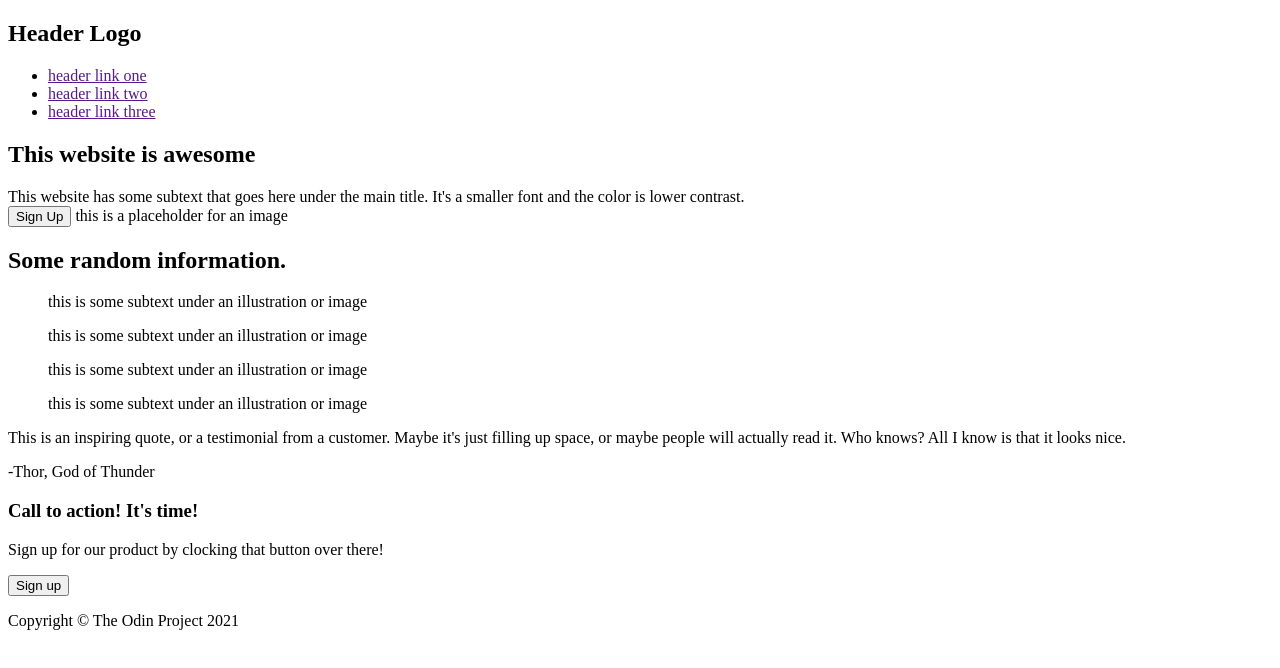
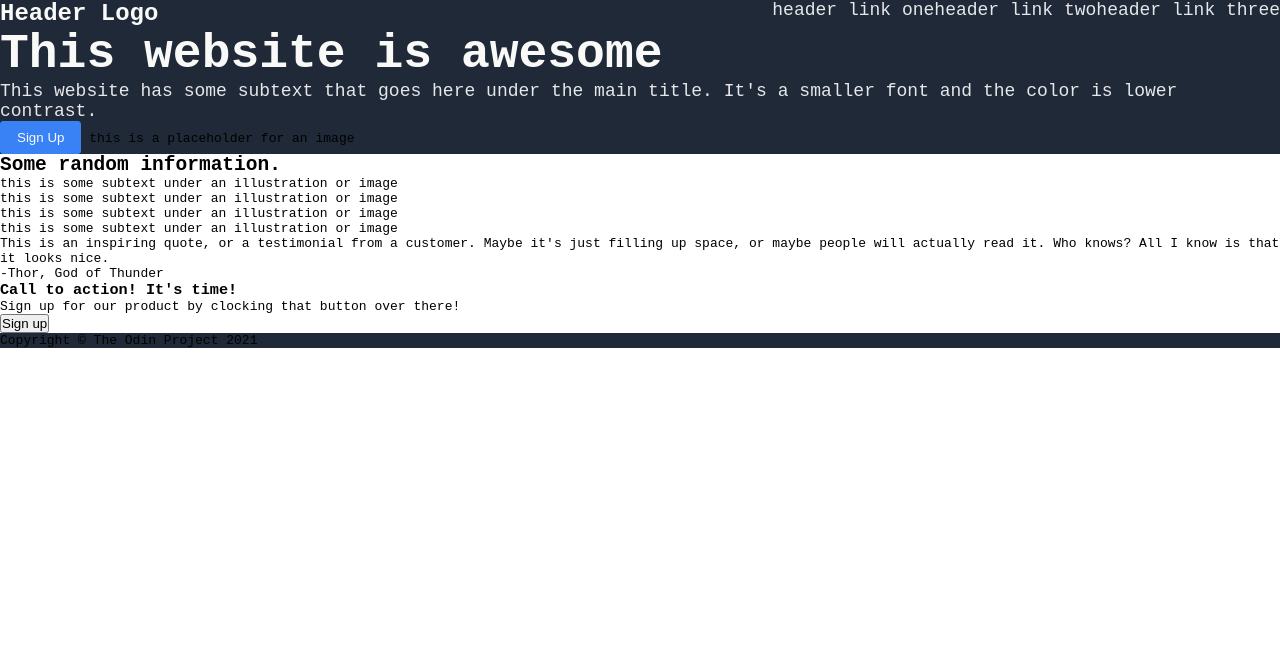
Before and after one commit to marcdtnguyen/landing-page-re, a plain HTML site: page index.html in a window 1280 px wide. Drawn offline with Linux system fonts and the light colour scheme.

Commit message:
Initialise style.css / Style nav and hero text

```diff
--- /dev/null
+++ b/css/style.css
@@ -0,0 +1,56 @@
+* {
+    margin: 0;
+    padding: 0;
+    box-sizing: border-box;
+}
+body {
+    font-family: monospace;
+}
+
+nav,
+ul {
+    display: flex;
+}
+
+nav {
+    justify-content: space-between;
+}
+
+nav li {
+    list-style: none;
+}
+
+nav a {
+    text-decoration: none;
+}
+
+nav h1 {
+    font-size: 24px;
+    color: #F9FAF8;
+}
+
+nav,
+.hero,
+footer {
+    background-color: #1F2937;
+}
+
+.hero aside,
+nav a {
+    font-size: 18px;
+    color: #E5E7EB;
+}
+
+.hero h2 {
+    font-size: 48px;
+    font-weight: bolder;
+    color: #F9FAF8;
+}
+
+.hero button {
+    background-color: #3882F6;
+    color: #F9FAF8;
+    border: #3882F6 solid 1px;
+    padding: 0.5rem 1rem;
+    border-radius: 3px;
+}
--- a/index.html
+++ b/index.html
@@ -4,6 +4,7 @@
 <head>
     <meta charset="UTF-8">
     <title>Landing Page</title>
+    <link rel="stylesheet" href="css/style.css">
 </head>
 
 <body>
```
